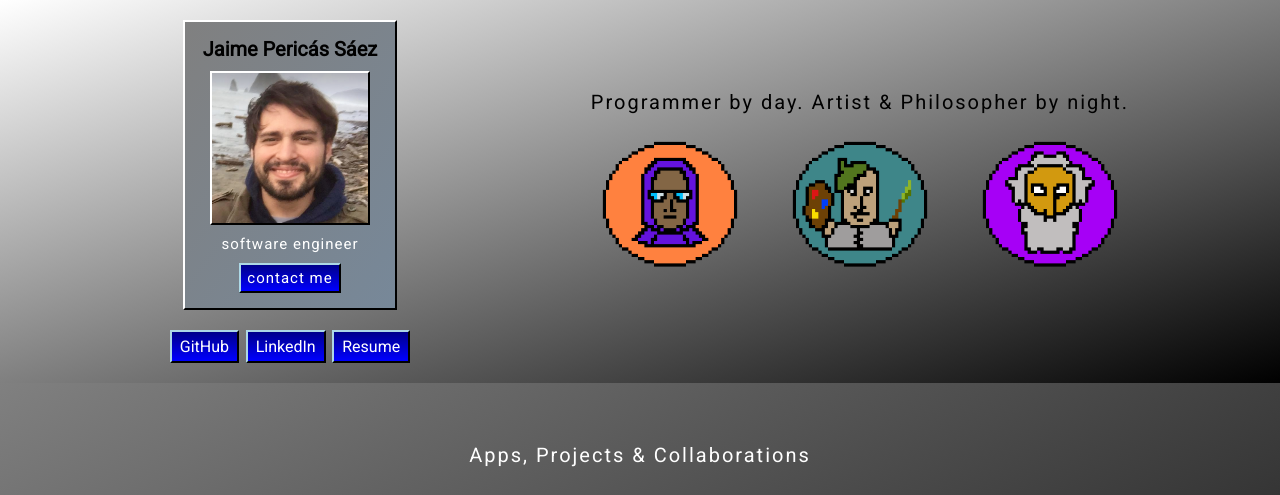
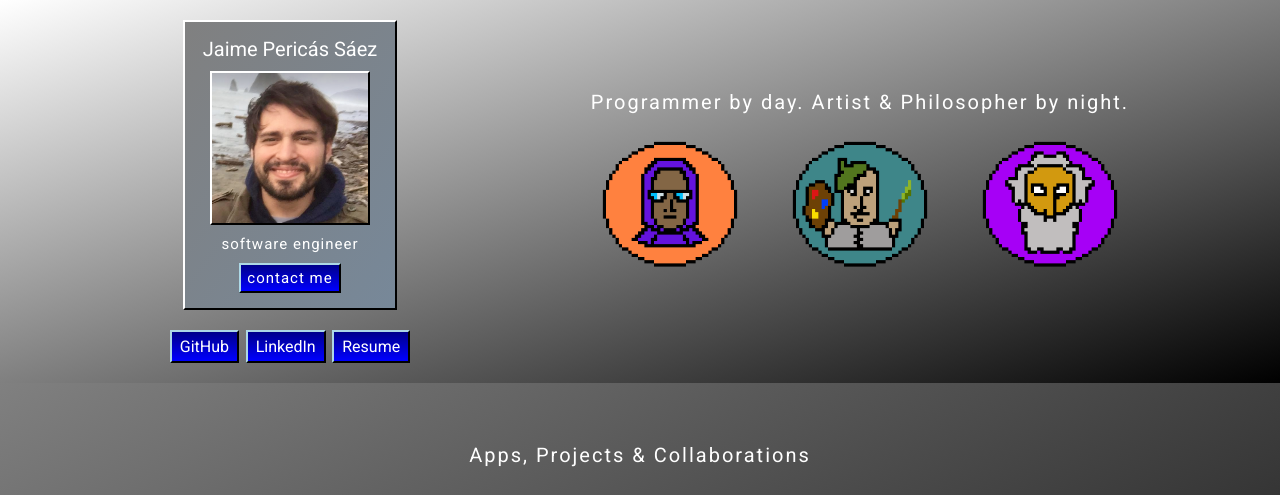
Before and after one commit to jaimefps/personal_website, a React app: page / in a window 1280 px wide. Shown: the top 495 px of the page. Built offline with nearby package versions, Linux system fonts and the light colour scheme.

Commit message:
all text white

```diff
--- a/src/assets/styles/Pixels.css
+++ b/src/assets/styles/Pixels.css
@@ -13,6 +13,7 @@
   width: 100%;
 }
 .description {
+  color: white;
   font-family: Roboto;
   font-size: 20px;
   letter-spacing: 2px;
--- a/src/assets/styles/Profile.css
+++ b/src/assets/styles/Profile.css
@@ -18,6 +18,7 @@
   width: 50%;
 }
 .profile-info {
+  color: white;
   margin: 20px;
   padding: 15px;
   background: -webkit-linear-gradient(left top, grey, lightslategrey);
@@ -35,7 +36,6 @@
 .name {
   font-family: Roboto;
   font-size: 20px;
-  font-weight: bold;
 }
 .me {
   height: 150px;
```
